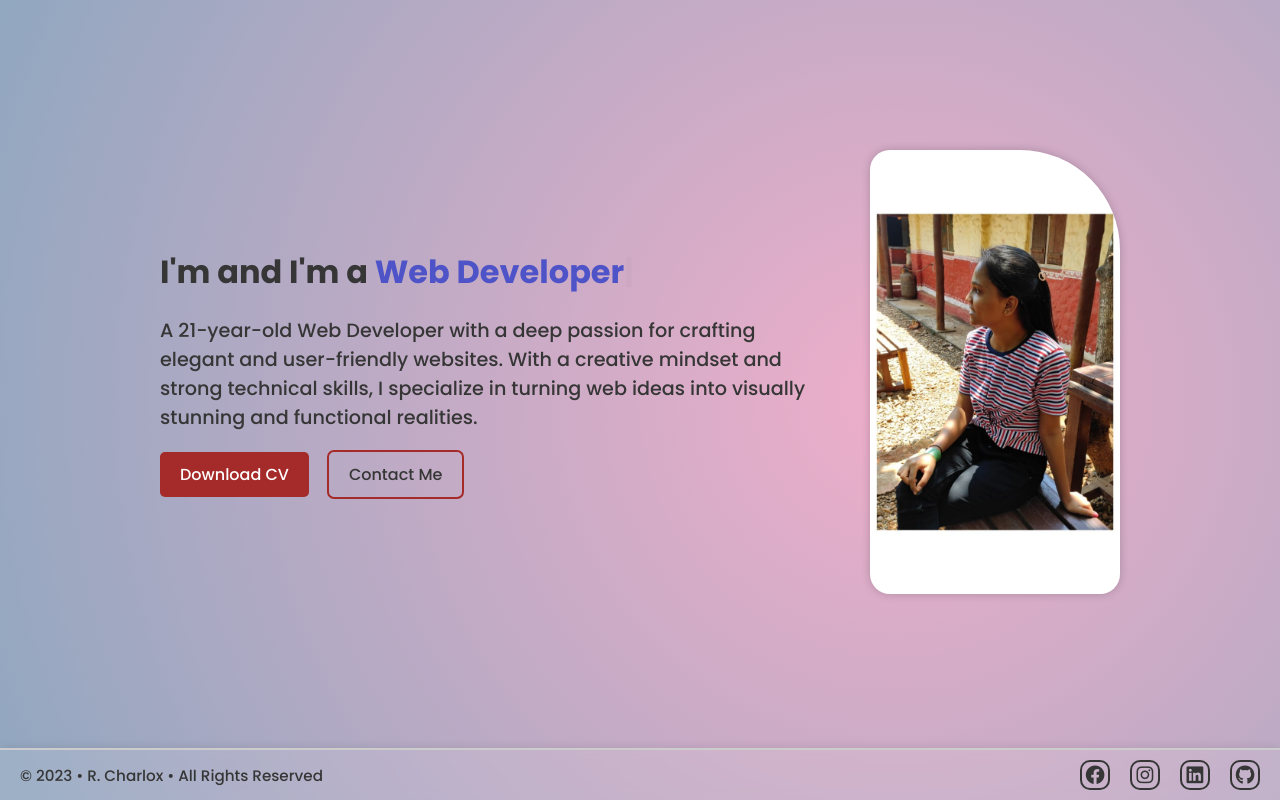
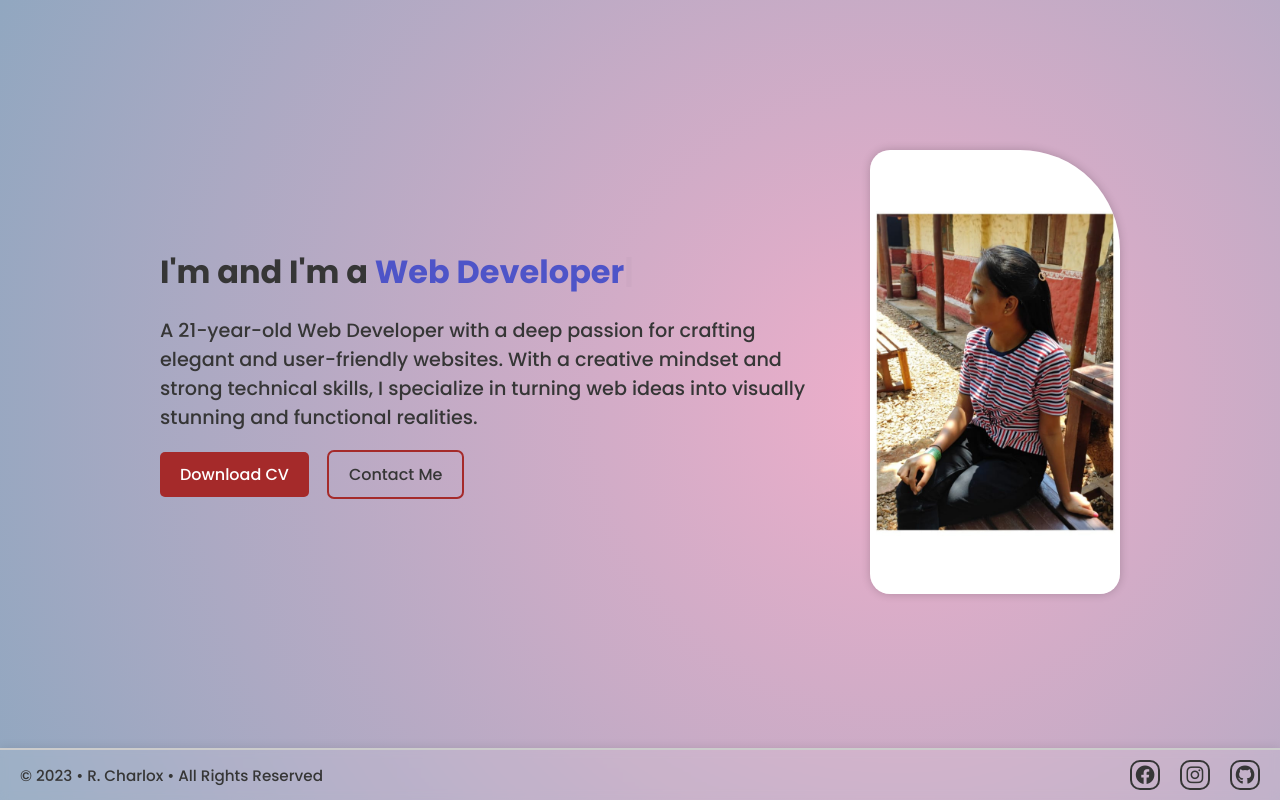
Before and after one commit to Shivanikadappanavar/MY-PORTFOLIO, a plain HTML site: page index.html in a window 1280 px wide. Drawn offline with nearby package versions, Linux system fonts and the light colour scheme.

Commit message:
Update index.html

```diff
--- a/index.html
+++ b/index.html
@@ -66,7 +66,6 @@
                 <div class="social"><a href="https://www.facebook.com/Shivani kadappanavar" target="_blank"><i
                             class="fa-brands fa-facebook"></i></a></div>
                 <div class="social"><a href="https://www.instagram.com/invites/contact/?igsh=1glhjfn12ke2w&utm_content=i4jbdk9" target="_blank"><i class="fa-brands fa-instagram"></i></a></div>
-                <div class="social"><a href="https://www.linkedin.com/in/shivani-kadappanavar-857a31262" target="_blank"><i class="fa-brands fa-linkedin"></i></a></div>
                 <div class="social"><a href="https://github.com/Shivanikadappanavar" target="_blank"><i class="fa-brands fa-github"></i></a></div>
             </div>
         </footer>
```
